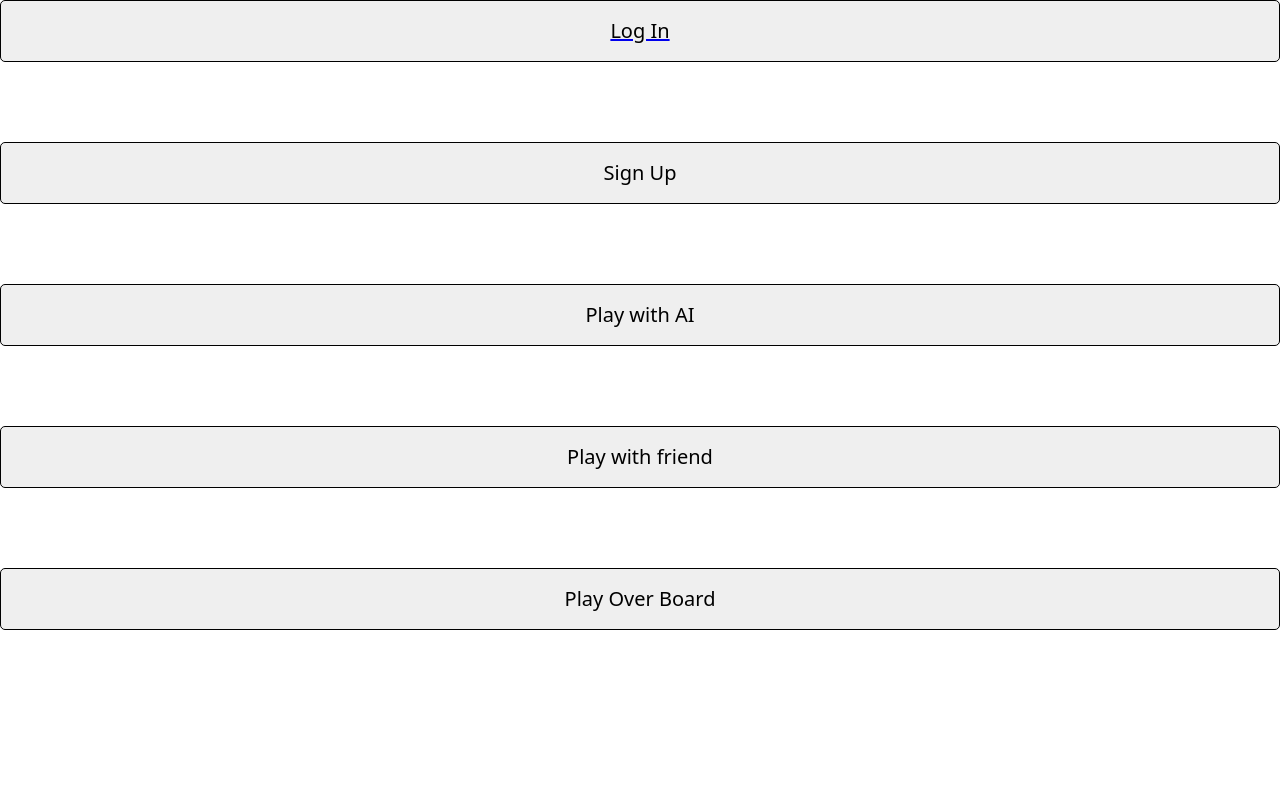
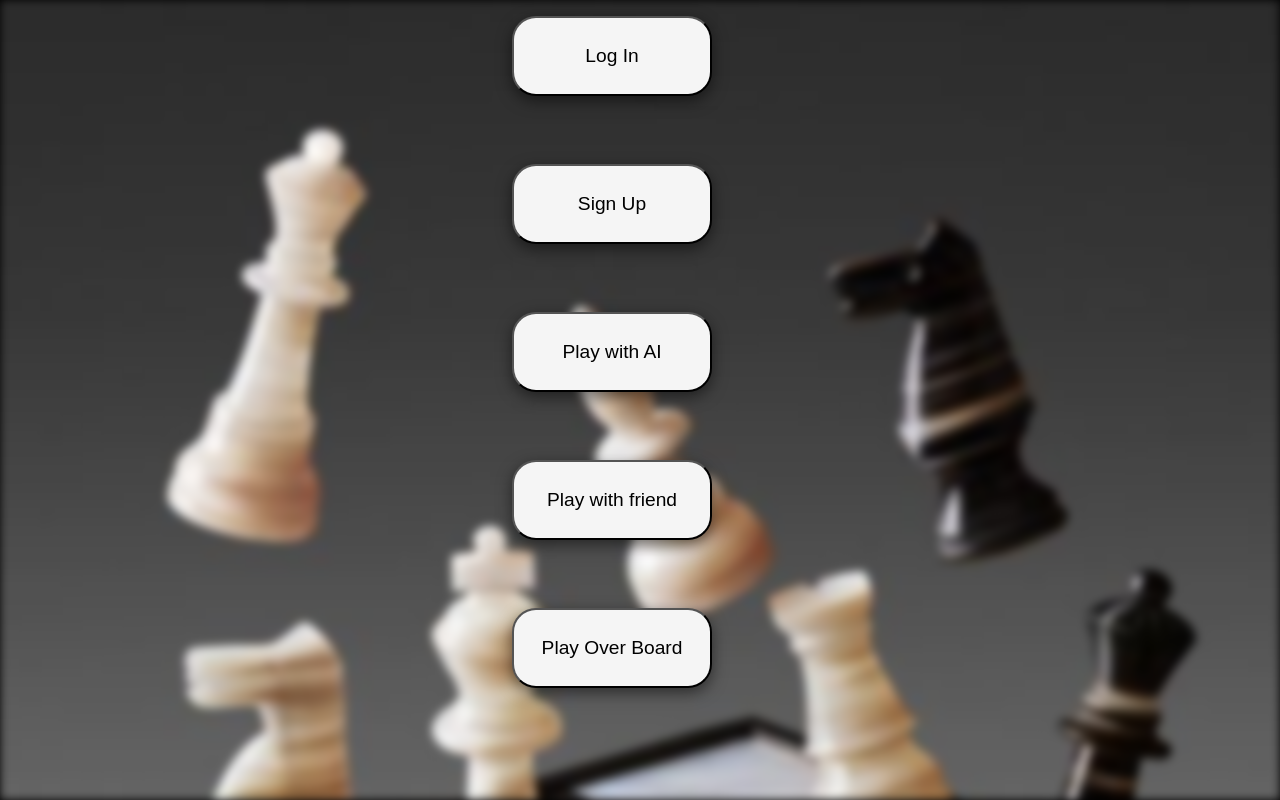
Before and after one commit to nandan-varma/vaikuntapali, a Next.js app: page / in a window 1280 px wide. Built offline with nearby package versions, Linux system fonts and the light colour scheme.

Commit message:
updated UI

```diff
--- a/pages/[slug].jsx
+++ b/pages/[slug].jsx
@@ -124,7 +124,11 @@ export default function ChessGame() {
                     <div>Creating game room...</div>
                 )}
             </div> */}
+      <div style={{ display: "flex", justifyContent: "center", alignItems: "center" , height: "10vh"}}>
             <FontAwesomeIcon className='menu-icon' onClick={handleResetClick} icon={faRotate} />
+            </div>
+      <div style={{ display: "flex", justifyContent: "center", alignItems: "center", height: "80vh" }}>
+
             <Chessboard
                 position={fen}
                 squareStyles={squareStyles}
@@ -150,6 +154,7 @@ export default function ChessGame() {
                     }
                 }}
             />
+            </div>
         </div>
     )
 }
--- a/pages/board.jsx
+++ b/pages/board.jsx
@@ -76,9 +76,12 @@ export default function ChessGame() {
   return (
     <div>
       <title>Chess</title>
+      <div style={{ display: "flex", justifyContent: "center", alignItems: "center" , height: "10vh"}}>
       <FontAwesomeIcon className='menu-icon' onClick={handleResetClick} icon={faRotate} />
       <FontAwesomeIcon className='menu-icon' onClick={handleUndoClick} icon={faRotateLeft} />
       <FontAwesomeIcon className='menu-icon' onClick={handleRedoClick} icon={faRotateRight} />
+      </div>
+      <div style={{ display: "flex", justifyContent: "center", alignItems: "center", height: "80vh" }}>
       <Chessboard
         className={'chessboard'}
         position={fen}
@@ -105,6 +108,7 @@ export default function ChessGame() {
           }
         }}
       />
+      </div>
     </div>
   )
 }
--- a/pages/index.jsx
+++ b/pages/index.jsx
@@ -7,7 +7,8 @@ function revisedRandId() {
 export default function Index(){
   return (
     <>
-    <link rel="stylesheet" href="https://cdn.jsdelivr.net/npm/@picocss/pico@1/css/pico.min.css"></link>
+    <div className="bgimage"></div>
+    <div className="mainpage">
     <Link href={"/login"}><button>Log In</button></Link>
     <br></br><br></br>
     <Link href={"/signup"}><button>Sign Up</button></Link>
@@ -17,6 +18,7 @@ export default function Index(){
     <Link href={"/"+revisedRandId()}><button>Play with friend</button></Link>
     <br></br><br></br>
     <Link href={"/board"}><button>Play Over Board</button></Link>
+    </div>
     </>
   )
 }
--- a/styles/globals.css
+++ b/styles/globals.css
@@ -1,6 +1,44 @@
+*{
+  margin : 0;
+  padding: 0;
+}
+
+html{
+  background-color: black;
+}
+
+.bgimage{
+  z-index : -50;
+  position: absolute;
+  height: 100vh;
+  width: 100vw;
+  background-image: url('../public/background.jpeg');
+  background-repeat: no-repeat;
+  background-size: cover;
+  filter: blur(5px);
+}
+
+.mainpage{
+  display: flex;
+  flex-direction: column;
+}
+
+.mainpage button{
+  background-color: whitesmoke;
+  cursor: pointer;
+  font-size: larger;
+  margin: 2vh 40vw;
+  width: 200px;
+  height: 10vh;
+  border: 2px solid gey;
+  border-radius: 24px;
+  box-shadow: 0 5px 15px rgba(0, 0, 0, 0.5);
+}
 
 .menu-icon{
+  cursor: pointer;
+  filter: invert(1);
   height: 4vh;
   width: 4vw;
-  padding: 2vh 2vw;
+  padding: 1vh 1vw;
 }
```
Also changed, not shown: pages/vsAI.jsx (+12 -2 lines), public/background.jpeg (added).
